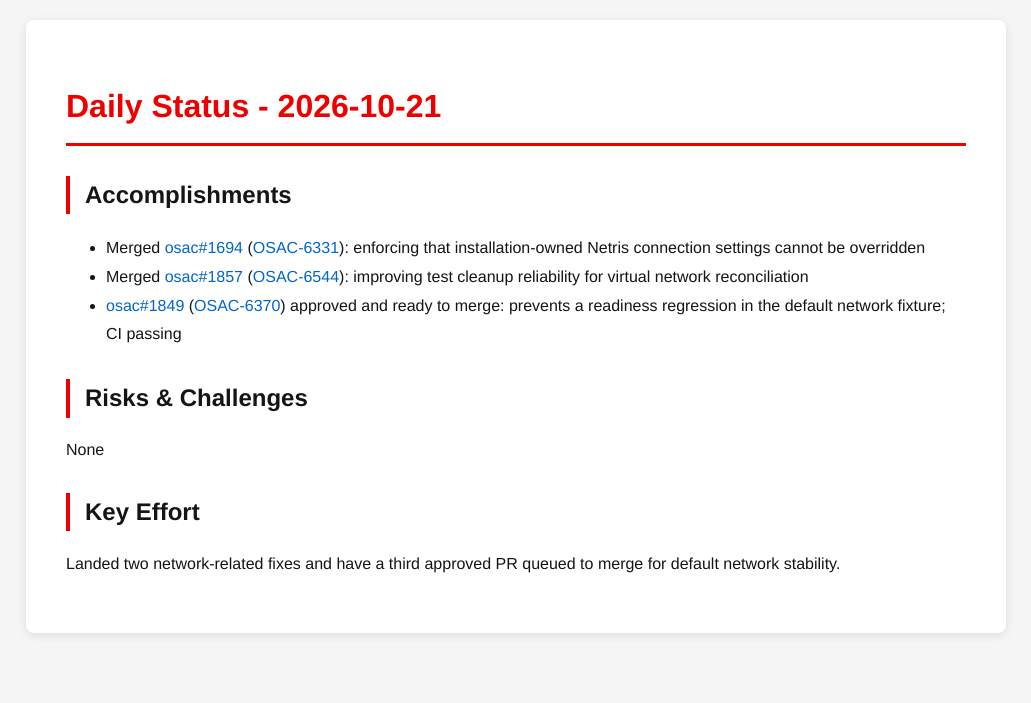
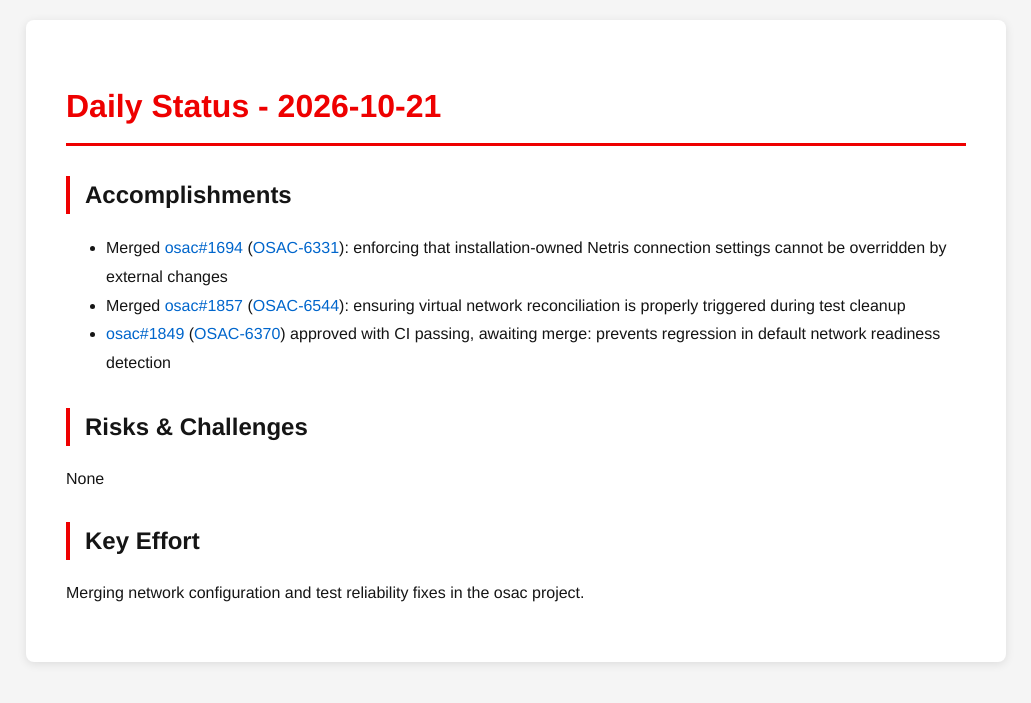
Before and after one commit to tzvatot/daily-status, a Jekyll site: the page built from 2026-10-21.md, in a window 1280 px wide. Shown: the top 703 px of the page, without its empty margins (124-1155 px from the left). Built offline with Jekyll 4.4.1, drawn with Linux system fonts in a browser that asks for light colours.

Commit message:
Daily status update - 2026-10-21

```diff
--- a/2026-10-21.md
+++ b/2026-10-21.md
@@ -7,12 +7,12 @@ date: 2026-10-21
 # Daily Status - 2026-10-21
 
 ## Accomplishments
-- Merged [osac#1694](https://github.com/osac-project/osac/pull/1694) ([OSAC-6331](https://redhat.atlassian.net/browse/OSAC-6331)): enforcing that installation-owned Netris connection settings cannot be overridden
-- Merged [osac#1857](https://github.com/osac-project/osac/pull/1857) ([OSAC-6544](https://redhat.atlassian.net/browse/OSAC-6544)): improving test cleanup reliability for virtual network reconciliation
-- [osac#1849](https://github.com/osac-project/osac/pull/1849) ([OSAC-6370](https://redhat.atlassian.net/browse/OSAC-6370)) approved and ready to merge: prevents a readiness regression in the default network fixture; CI passing
+- Merged [osac#1694](https://github.com/osac-project/osac/pull/1694) ([OSAC-6331](https://redhat.atlassian.net/browse/OSAC-6331)): enforcing that installation-owned Netris connection settings cannot be overridden by external changes
+- Merged [osac#1857](https://github.com/osac-project/osac/pull/1857) ([OSAC-6544](https://redhat.atlassian.net/browse/OSAC-6544)): ensuring virtual network reconciliation is properly triggered during test cleanup
+- [osac#1849](https://github.com/osac-project/osac/pull/1849) ([OSAC-6370](https://redhat.atlassian.net/browse/OSAC-6370)) approved with CI passing, awaiting merge: prevents regression in default network readiness detection
 
 ## Risks & Challenges
 None
 
 ## Key Effort
-Landed two network-related fixes and have a third approved PR queued to merge for default network stability.
+Merging network configuration and test reliability fixes in the osac project.
```
